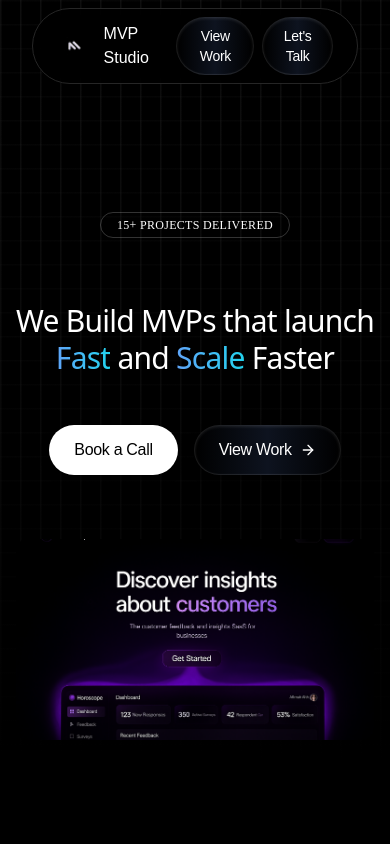
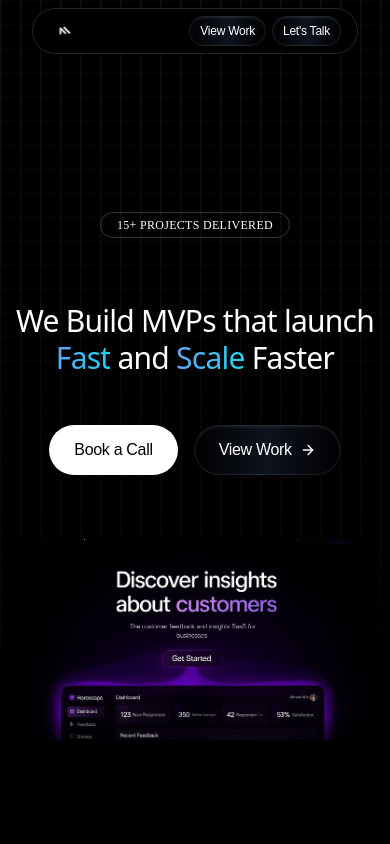
Before and after one commit to abhishekxdev/mymvfinal, a Next.js app: page / in a window 390 px wide. Shown: the top 844 px of the page. Built offline with nearby package versions, Linux system fonts and the light colour scheme; what tailwindcss-intersect, tailwindcss-motion would draw is missing.

Commit message:
Make Navbar Thinner on Mobile with Logo Only

```diff
--- a/components/marketing/Navbar.tsx
+++ b/components/marketing/Navbar.tsx
@@ -10,9 +10,9 @@ export function Navbar() {
   return (
     <header className="fixed top-0 left-0 right-0 z-50 px-4 mt-2">
       <div className="max-w-4xl mx-auto px-4">
-        <div className="bg-black/80 backdrop-blur-md border border-neutral-800 rounded-full px-6 flex items-center justify-between py-2 md:py-4">
+        <div className="bg-black/80 backdrop-blur-md border border-neutral-800 rounded-full px-4 md:px-6 flex items-center justify-between py-1.5 md:py-4">
           <Link href="/" className="flex items-center space-x-3">
-            <div className="w-10 h-10 md:w-12 md:h-12 relative">
+            <div className="w-8 h-8 md:w-12 md:h-12 relative">
               <Image
                 src="/logomvp.png"
                 alt="MVP Studio Logo"
@@ -20,17 +20,17 @@ export function Navbar() {
                 className="object-contain"
               />
             </div>
-            <span className="font-normal text-base md:text-lg text-white">MVP Studio</span>
+            <span className="hidden md:block font-normal text-lg text-white">MVP Studio</span>
           </Link>
 
           {/* Navigation - Desktop and Mobile */}
-          <div className="flex items-center space-x-2 md:space-x-3">
+          <div className="flex items-center space-x-1.5 md:space-x-3">
             {pathname === '/work' && (
               <Link
                 href="/#pricing"
-                className="px-3 py-2 md:px-5 md:py-2.5 rounded-full border border-white/10 bg-gradient-to-r from-black/80 via-gray-900/80 to-black/80 backdrop-blur-sm shadow-[inset_0_1px_3px_rgba(255,255,255,0.1),_0_4px_10px_rgba(0,0,0,0.3)] transition-all duration-300 hover:from-black/90 hover:via-gray-900/90 hover:to-black/90 active:scale-[0.98] inline-flex items-center"
+                className="px-2.5 py-1.5 md:px-5 md:py-2.5 rounded-full border border-white/10 bg-gradient-to-r from-black/80 via-gray-900/80 to-black/80 backdrop-blur-sm shadow-[inset_0_1px_3px_rgba(255,255,255,0.1),_0_4px_10px_rgba(0,0,0,0.3)] transition-all duration-300 hover:from-black/90 hover:via-gray-900/90 hover:to-black/90 active:scale-[0.98] inline-flex items-center"
               >
-                <span className="text-center font-normal text-sm md:text-base tracking-[-0.02em] text-white">
+                <span className="text-center font-normal text-xs md:text-base tracking-[-0.02em] text-white">
                   Plans
                 </span>
               </Link>
@@ -39,9 +39,9 @@ export function Navbar() {
             {pathname !== '/work' && (
               <Link
                 href="/work"
-                className="px-3 py-2 md:px-5 md:py-2.5 rounded-full border border-white/10 bg-gradient-to-r from-black/80 via-gray-900/80 to-black/80 backdrop-blur-sm shadow-[inset_0_1px_3px_rgba(255,255,255,0.1),_0_4px_10px_rgba(0,0,0,0.3)] transition-all duration-300 hover:from-black/90 hover:via-gray-900/90 hover:to-black/90 active:scale-[0.98] inline-flex items-center"
+                className="px-2.5 py-1.5 md:px-5 md:py-2.5 rounded-full border border-white/10 bg-gradient-to-r from-black/80 via-gray-900/80 to-black/80 backdrop-blur-sm shadow-[inset_0_1px_3px_rgba(255,255,255,0.1),_0_4px_10px_rgba(0,0,0,0.3)] transition-all duration-300 hover:from-black/90 hover:via-gray-900/90 hover:to-black/90 active:scale-[0.98] inline-flex items-center"
               >
-                <span className="text-center font-normal text-sm md:text-base tracking-[-0.02em] text-white">
+                <span className="text-center font-normal text-xs md:text-base tracking-[-0.02em] text-white">
                   View Work
                 </span>
               </Link>
@@ -51,9 +51,9 @@ export function Navbar() {
               href="https://calendly.com/vishnoiabhishek29/30min"
               target="_blank"
               rel="noopener noreferrer"
-              className="px-3 py-2 md:px-5 md:py-2.5 rounded-full border border-white/10 bg-gradient-to-r from-black/80 via-gray-900/80 to-black/80 backdrop-blur-sm shadow-[inset_0_1px_3px_rgba(255,255,255,0.1),_0_4px_10px_rgba(0,0,0,0.3)] transition-all duration-300 hover:from-black/90 hover:via-gray-900/90 hover:to-black/90 active:scale-[0.98] inline-flex items-center"
+              className="px-2.5 py-1.5 md:px-5 md:py-2.5 rounded-full border border-white/10 bg-gradient-to-r from-black/80 via-gray-900/80 to-black/80 backdrop-blur-sm shadow-[inset_0_1px_3px_rgba(255,255,255,0.1),_0_4px_10px_rgba(0,0,0,0.3)] transition-all duration-300 hover:from-black/90 hover:via-gray-900/90 hover:to-black/90 active:scale-[0.98] inline-flex items-center"
             >
-              <span className="text-center font-normal text-sm md:text-base tracking-[-0.02em] text-white">
+              <span className="text-center font-normal text-xs md:text-base tracking-[-0.02em] text-white">
                 Let's Talk
               </span>
             </a>
```
